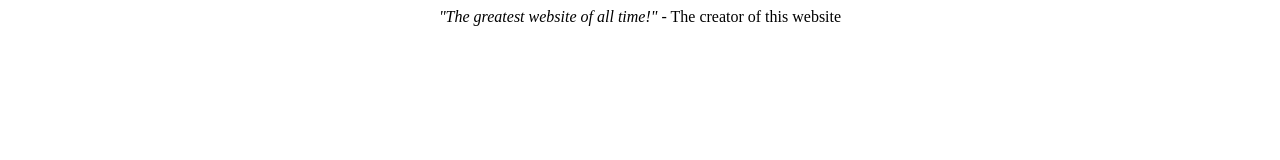
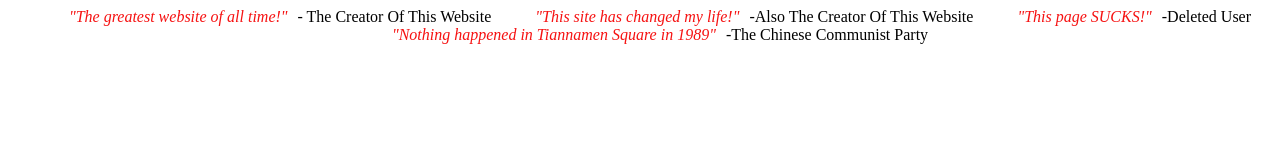
Before and after one commit to TheSkidToRuleThemAll/html, a plain HTML site: page expoHtml/main/antet.html in a window 1280 px wide. Drawn offline with Linux system fonts and the light colour scheme.

Commit message:
Update antet.html
more quotes

```diff
--- a/expoHtml/main/antet.html
+++ b/expoHtml/main/antet.html
@@ -1,7 +1,11 @@
 <body>
-<cite>"The greatest website of all time!"</cite>  - The creator of this website
+<cite>"The greatest website of all time!"</cite>  - The Creator Of This Website
+<cite>"This site has changed my life!"</cite> -Also The Creator Of This Website
+<cite>"This page SUCKS!"</cite> -Deleted User
+<cite>"Nothing happened in Tiannamen Square in 1989"</cite> -The Chinese Communist Party
 </body>
 
 <style>
 body{text-align: center; font-size=10px}
+cite{color:F61212; margin-left:40px; margin-right:6px;}
 </style>
```
